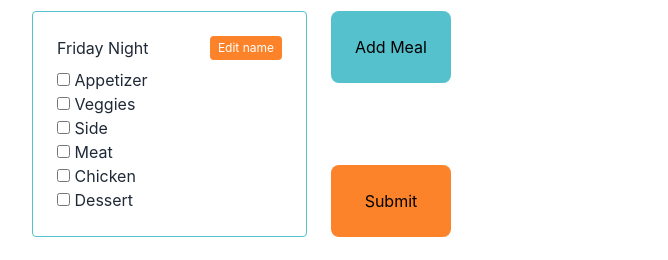
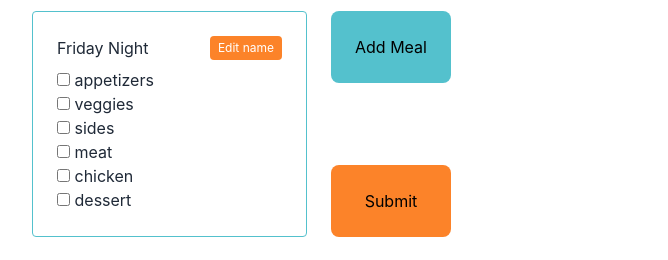
Before and after one commit to cwachss/cooking-planner, a React (Create React App) app: page / in a window 1280 px wide. Shown: the part 145-405 px from the top of the page, without its empty margins (16-684 px from the left). Built offline with nearby package versions, Linux system fonts and the light colour scheme.

Commit message:
filter issue

```diff
--- a/src/components/CategorySelect.jsx
+++ b/src/components/CategorySelect.jsx
@@ -6,12 +6,12 @@ export const CategorySelect = (props) => {
   const [title, setTitle] = useState("Friday Night");
 
   const categories = [
-    "Appetizer",
-    "Veggies",
-    "Side",
-    "Meat",
-    "Chicken",
-    "Dessert",
+    "appetizers",
+    "veggies",
+    "sides",
+    "meat",
+    "chicken",
+    "dessert",
   ];
 
   return (
--- a/src/components/SelectSection.jsx
+++ b/src/components/SelectSection.jsx
@@ -6,7 +6,7 @@ export const SelectSection = ({ menus, setMenus }) => {
   const [menuCategories, setCategories] = useState([]);
 
   function submit() {
-    setMenus(menus.filter((menu) => menuCategories.includes(menu.category)));
+    setMenus(menus.filter((menu) => menuCategories.includes(menu[0].category)));
   }
 
   return (
```
